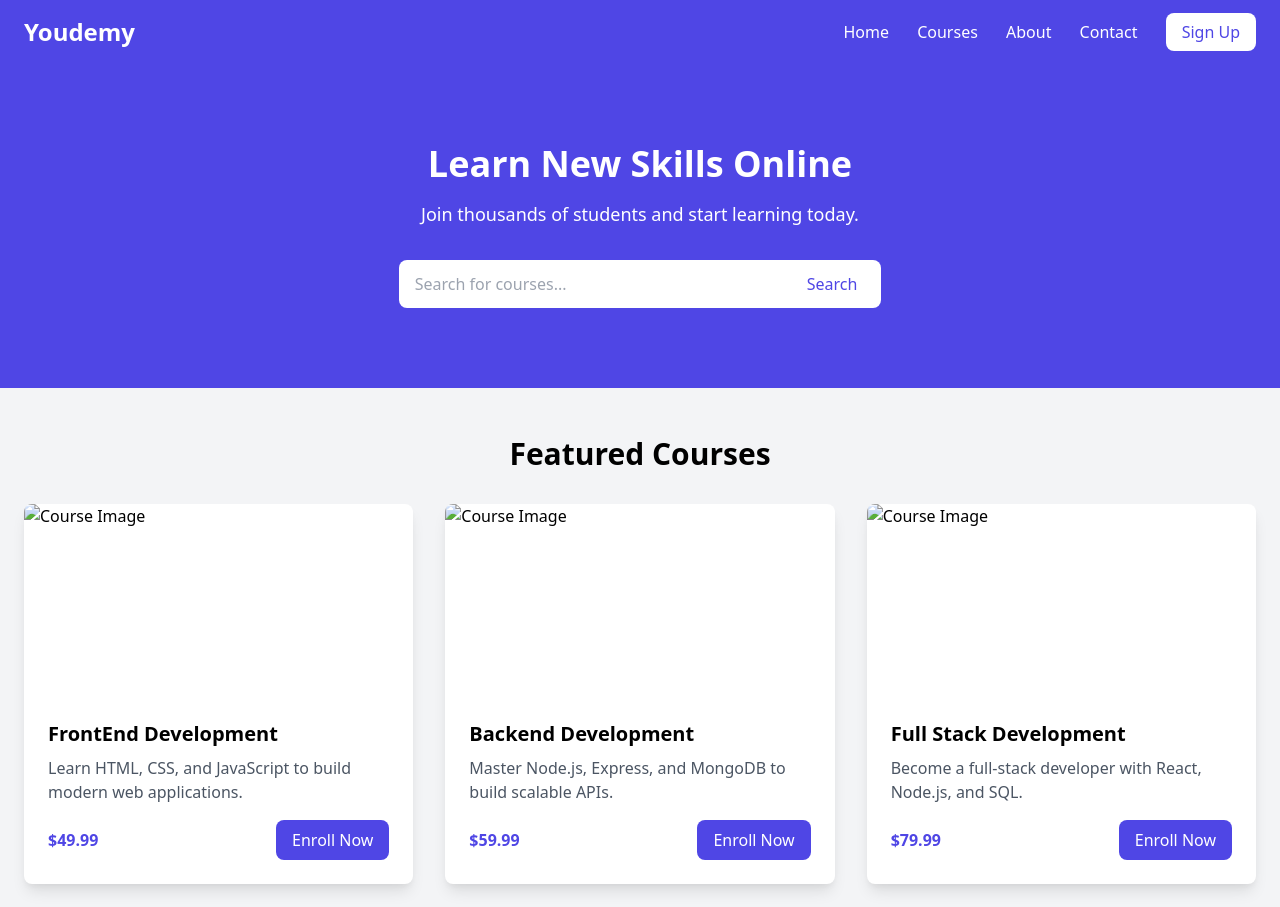
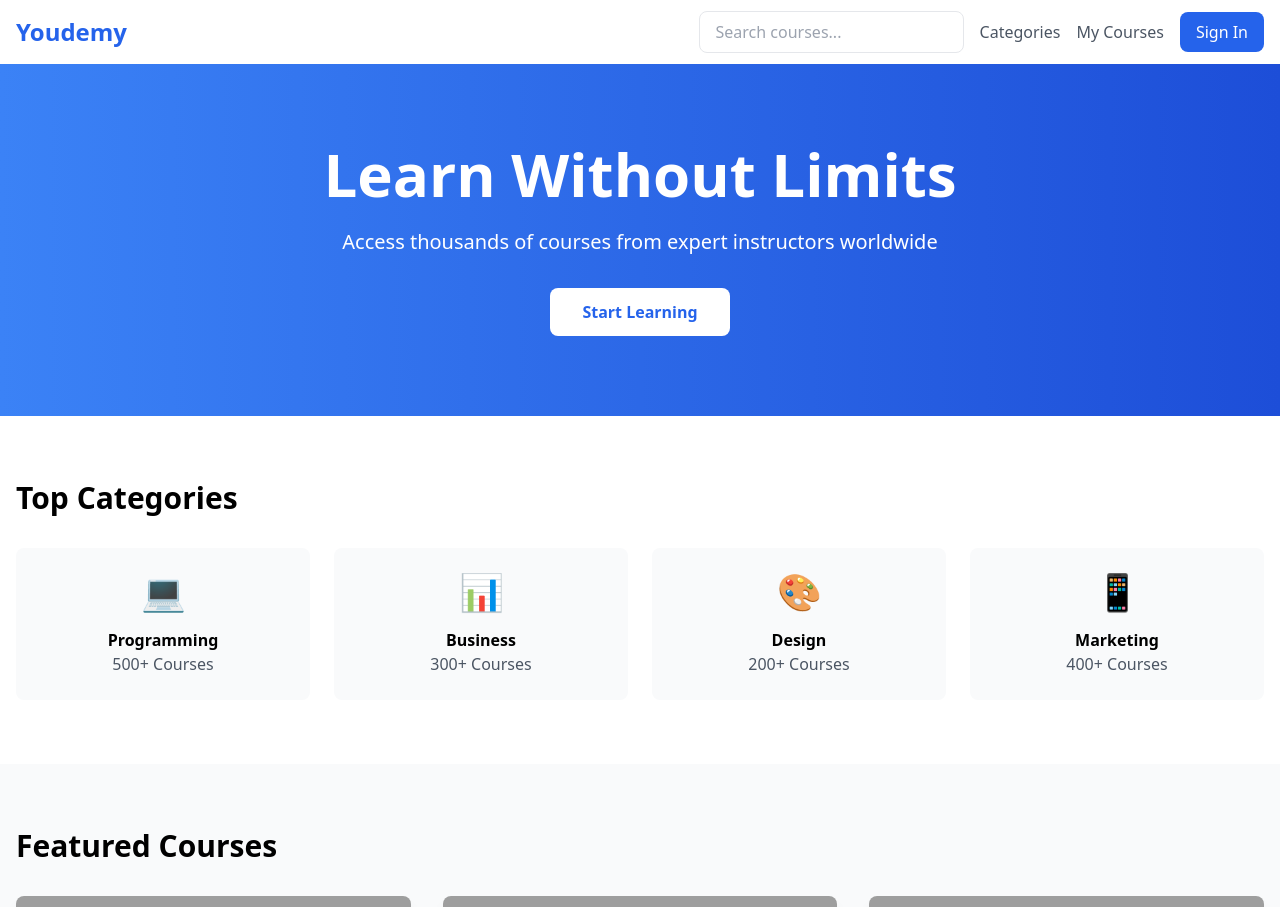
Before and after one commit to AymanElh/Youdemy, a PHP site: page /app/public/index.php in a window 1280 px wide. Shown: the top 907 px of the page. Run offline with PHP 8.4, Linux system fonts and the light colour scheme; some libraries are stand-ins or nearby versions; grey boxes are pictures that could not be loaded.

Commit message:
fix the categories crud and change the home page styling

```diff
--- a/app/Classes/BaseModel.php
+++ b/app/Classes/BaseModel.php
@@ -97,7 +97,6 @@ class BaseModel
         if($where !== NULL) {
             $sql .= " WHERE $where";
         }
-
         try {
             $stmt = self::$db->prepare($sql);
 
--- a/app/Controllers/CategoryContr.php
+++ b/app/Controllers/CategoryController.php
@@ -14,7 +14,7 @@ class CategoryController
         $this->category = new Category();
     }
 
-    public function createCategory(array $data): string
+    public function createCategory($data): string
     {
 
         $name = Validation::sanitizeInput($data['name'] ?? '');
--- a/app/public/index.php
+++ b/app/public/index.php
@@ -10,127 +10,170 @@ $db = Database::connect();
 
 ?>
 
-
-<!doctype html>
+<!DOCTYPE html>
 <html lang="en">
-
 <head>
-    <!-- Required meta tags -->
-    <meta charset="utf-8" />
-    <meta http-equiv="X-UA-Compatible" content="IE=edge" />
-    <meta name="viewport" content="width=device-width, initial-scale=1.0" />
-    <meta
-        name="description"
-        content="Youdemy - Online Learning Platform" />
-    <title>Youdemy - Home</title>
-    <!-- Tailwind CSS -->
-    <link href="https://cdn.jsdelivr.net/npm/tailwindcss@2.2.19/dist/tailwind.min.css" rel="stylesheet" />
-    <!-- Feather Icons -->
-    <script src="https://cdn.jsdelivr.net/npm/feather-icons/dist/feather.min.js"></script>
-
+    <meta charset="UTF-8">
+    <meta name="viewport" content="width=device-width, initial-scale=1.0">
+    <title>Learn Hub - Online Courses</title>
+    <script src="https://cdn.tailwindcss.com"></script>
 </head>
-
-<body class="bg-gray-100">
-    <!-- Header -->
-    <header class="bg-indigo-600 text-white">
-        <div class="container mx-auto px-6 py-4 flex justify-between items-center">
-            <!-- Logo -->
-            <a href="/" class="text-2xl font-bold">Youdemy</a>
+<body>
     <!-- Navigation -->
-            <nav class="space-x-6">
-                <a href="#" class="hover:text-indigo-300">Home</a>
-                <a href="../views/pages/courses.php" class="hover:text-indigo-300">Courses</a>
-                <a href="#" class="hover:text-indigo-300">About</a>
-                <a href="#" class="hover:text-indigo-300">Contact</a>
-                <a href="../views/pages/signup.php" class="bg-white text-indigo-600 px-4 py-2 rounded-lg hover:bg-indigo-50">Sign Up</a>
+    <nav class="bg-white shadow-lg">
+        <div class="max-w-7xl mx-auto px-4">
+            <div class="flex justify-between items-center h-16">
+                <div class="flex items-center">
+                    <a href="#" class="text-2xl font-bold text-blue-600">Youdemy</a>
+                </div>
+                <div class="hidden md:flex items-center space-x-4">
+                    <input type="text" placeholder="Search courses..." class="px-4 py-2 rounded-lg border focus:outline-none focus:ring-2 focus:ring-blue-500">
+                    <a href="#" class="text-gray-600 hover:text-blue-600">Categories</a>
+                    <a href="#" class="text-gray-600 hover:text-blue-600">My Courses</a>
+                    <a href="#" class="bg-blue-600 text-white px-4 py-2 rounded-lg hover:bg-blue-700">Sign In</a>
+                </div>
+            </div>
+        </div>
     </nav>
-        </div>
-    </header>
 
     <!-- Hero Section -->
-    <section class="bg-indigo-600 text-white py-20">
-        <div class="container mx-auto px-6 text-center">
-            <h1 class="text-4xl font-bold mb-4">Learn New Skills Online</h1>
-            <p class="text-lg mb-8">Join thousands of students and start learning today.</p>
-            <form class="flex justify-center">
-                <input
-                    type="text"
-                    placeholder="Search for courses..."
-                    class="w-96 px-4 py-3 rounded-l-lg focus:outline-none text-gray-800" />
-                <button
-                    type="submit"
-                    class="bg-white text-indigo-600 px-6 py-3 rounded-r-lg hover:bg-indigo-50">
-                    Search
+    <div class="bg-gradient-to-r from-blue-500 to-blue-700 text-white">
+        <div class="max-w-7xl mx-auto px-4 py-20">
+            <div class="text-center">
+                <h1 class="text-4xl md:text-6xl font-bold mb-6">Learn Without Limits</h1>
+                <p class="text-xl mb-8">Access thousands of courses from expert instructors worldwide</p>
+                <button class="bg-white text-blue-600 px-8 py-3 rounded-lg font-semibold hover:bg-gray-100">
+                    Start Learning
                 </button>
-            </form>
             </div>
-    </section>
+        </div>
+    </div>
+
+    <!-- Featured Categories -->
+    <div class="max-w-7xl mx-auto px-4 py-16">
+        <h2 class="text-3xl font-bold mb-8">Top Categories</h2>
+        <div class="grid grid-cols-2 md:grid-cols-4 gap-6">
+            <div class="bg-gray-50 p-6 rounded-lg text-center hover:shadow-lg transition">
+                <div class="text-4xl mb-4">💻</div>
+                <h3 class="font-semibold">Programming</h3>
+                <p class="text-gray-600">500+ Courses</p>
+            </div>
+            <div class="bg-gray-50 p-6 rounded-lg text-center hover:shadow-lg transition">
+                <div class="text-4xl mb-4">📊</div>
+                <h3 class="font-semibold">Business</h3>
+                <p class="text-gray-600">300+ Courses</p>
+            </div>
+            <div class="bg-gray-50 p-6 rounded-lg text-center hover:shadow-lg transition">
+                <div class="text-4xl mb-4">🎨</div>
+                <h3 class="font-semibold">Design</h3>
+                <p class="text-gray-600">200+ Courses</p>
+            </div>
+            <div class="bg-gray-50 p-6 rounded-lg text-center hover:shadow-lg transition">
+                <div class="text-4xl mb-4">📱</div>
+                <h3 class="font-semibold">Marketing</h3>
+                <p class="text-gray-600">400+ Courses</p>
+            </div>
+        </div>
+    </div>
 
     <!-- Featured Courses -->
-    <section class="container mx-auto px-6 py-12">
-        <h2 class="text-3xl font-bold text-center mb-8">Featured Courses</h2>
-        <div class="grid grid-cols-1 md:grid-cols-2 lg:grid-cols-3 gap-8">
+    <div class="bg-gray-50 py-16">
+        <div class="max-w-7xl mx-auto px-4">
+            <h2 class="text-3xl font-bold mb-8">Featured Courses</h2>
+            <div class="grid grid-cols-1 md:grid-cols-3 gap-8">
                 <!-- Course Card 1 -->
-            <div class="bg-white rounded-lg shadow-lg overflow-hidden">
-                <img src="https://via.placeholder.com/400x200" alt="Course Image" class="w-full h-48 object-cover" />
+                <div class="bg-white rounded-lg overflow-hidden shadow-lg">
+                    <img src="/api/placeholder/400/200" alt="Course thumbnail" class="w-full object-cover">
                     <div class="p-6">
-                    <h3 class="text-xl font-bold mb-2">FrontEnd Development</h3>
-                    <p class="text-gray-600 mb-4">Learn HTML, CSS, and JavaScript to build modern web applications.</p>
-                    <div class="flex justify-between items-center">
-                        <span class="text-indigo-600 font-bold">$49.99</span>
-                        <a href="#" class="bg-indigo-600 text-white px-4 py-2 rounded-lg hover:bg-indigo-700">Enroll Now</a>
+                        <div class="text-sm text-blue-600 mb-2">Programming</div>
+                        <h3 class="text-xl font-semibold mb-2">Complete PHP OOP Course 2024</h3>
+                        <p class="text-gray-600 mb-4">Learn object-oriented programming with PHP from scratch</p>
+                        <div class="flex items-center justify-between">
+                            <span class="text-gray-800 font-bold">$49.99</span>
+                            <button class="bg-blue-600 text-white px-4 py-2 rounded hover:bg-blue-700">
+                                Enroll Now
+                            </button>
                         </div>
                     </div>
                 </div>
 
                 <!-- Course Card 2 -->
-            <div class="bg-white rounded-lg shadow-lg overflow-hidden">
-                <img src="https://via.placeholder.com/400x200" alt="Course Image" class="w-full h-48 object-cover" />
+                <div class="bg-white rounded-lg overflow-hidden shadow-lg">
+                    <img src="/api/placeholder/400/200" alt="Course thumbnail" class="w-full object-cover">
                     <div class="p-6">
-                    <h3 class="text-xl font-bold mb-2">Backend Development</h3>
-                    <p class="text-gray-600 mb-4">Master Node.js, Express, and MongoDB to build scalable APIs.</p>
-                    <div class="flex justify-between items-center">
-                        <span class="text-indigo-600 font-bold">$59.99</span>
-                        <a href="#" class="bg-indigo-600 text-white px-4 py-2 rounded-lg hover:bg-indigo-700">Enroll Now</a>
+                        <div class="text-sm text-blue-600 mb-2">Web Development</div>
+                        <h3 class="text-xl font-semibold mb-2">MySQL Database Mastery</h3>
+                        <p class="text-gray-600 mb-4">Master MySQL database design and optimization</p>
+                        <div class="flex items-center justify-between">
+                            <span class="text-gray-800 font-bold">$39.99</span>
+                            <button class="bg-blue-600 text-white px-4 py-2 rounded hover:bg-blue-700">
+                                Enroll Now
+                            </button>
                         </div>
                     </div>
                 </div>
 
                 <!-- Course Card 3 -->
-            <div class="bg-white rounded-lg shadow-lg overflow-hidden">
-                <img src="https://via.placeholder.com/400x200" alt="Course Image" class="w-full h-48 object-cover" />
+                <div class="bg-white rounded-lg overflow-hidden shadow-lg">
+                    <img src="/api/placeholder/400/200" alt="Course thumbnail" class="w-full object-cover">
                     <div class="p-6">
-                    <h3 class="text-xl font-bold mb-2">Full Stack Development</h3>
-                    <p class="text-gray-600 mb-4">Become a full-stack developer with React, Node.js, and SQL.</p>
-                    <div class="flex justify-between items-center">
-                        <span class="text-indigo-600 font-bold">$79.99</span>
-                        <a href="#" class="bg-indigo-600 text-white px-4 py-2 rounded-lg hover:bg-indigo-700">Enroll Now</a>
+                        <div class="text-sm text-blue-600 mb-2">Web Design</div>
+                        <h3 class="text-xl font-semibold mb-2">Tailwind CSS Masterclass</h3>
+                        <p class="text-gray-600 mb-4">Build modern responsive websites with Tailwind CSS</p>
+                        <div class="flex items-center justify-between">
+                            <span class="text-gray-800 font-bold">$29.99</span>
+                            <button class="bg-blue-600 text-white px-4 py-2 rounded hover:bg-blue-700">
+                                Enroll Now
+                            </button>
                         </div>
                     </div>
                 </div>
             </div>
-    </section>
+        </div>
+    </div>
 
     <!-- Call to Action -->
-    <section class="bg-indigo-600 text-white py-20">
-        <div class="container mx-auto px-6 text-center">
-            <h2 class="text-3xl font-bold mb-4">Start Learning Today</h2>
-            <p class="text-lg mb-8">Join thousands of students and advance your career.</p>
-            <a href="#" class="bg-white text-indigo-600 px-8 py-3 rounded-lg hover:bg-indigo-50">Get Started</a>
+    <div class="bg-blue-600 text-white py-16">
+        <div class="max-w-7xl mx-auto px-4 text-center">
+            <h2 class="text-3xl font-bold mb-4">Start Teaching Today</h2>
+            <p class="text-xl mb-8">Share your knowledge and earn money by creating online courses</p>
+            <button class="bg-white text-blue-600 px-8 py-3 rounded-lg font-semibold hover:bg-gray-100">
+                Become an Instructor
+            </button>
         </div>
-    </section>
+    </div>
 
     <!-- Footer -->
-    <footer class="bg-gray-800 text-white py-8">
-        <div class="container mx-auto px-6 text-center">
-            <p>&copy; 2023 Youdemy. All rights reserved.</p>
+    <footer class="bg-gray-800 text-white py-12">
+        <div class="max-w-7xl mx-auto px-4">
+            <div class="grid grid-cols-1 md:grid-cols-4 gap-8">
+                <div>
+                    <h3 class="text-xl font-bold mb-4">LearnHub</h3>
+                    <p class="text-gray-400">Empower yourself with quality online education</p>
+                </div>
+                <div>
+                    <h3 class="text-xl font-bold mb-4">Quick Links</h3>
+                    <ul class="space-y-2">
+                        <li><a href="#" class="text-gray-400 hover:text-white">About Us</a></li>
+                        <li><a href="#" class="text-gray-400 hover:text-white">Contact</a></li>
+                        <li><a href="#" class="text-gray-400 hover:text-white">Careers</a></li>
+                    </ul>
+                </div>
+                <div>
+                    <h3 class="text-xl font-bold mb-4">Categories</h3>
+                    <ul class="space-y-2">
+                        <li><a href="#" class="text-gray-400 hover:text-white">Development</a></li>
+                        <li><a href="#" class="text-gray-400 hover:text-white">Business</a></li>
+                        <li><a href="#" class="text-gray-400 hover:text-white">Design</a></li>
+                    </ul>
+                </div>
+                <div>
+                    <h3 class="text-xl font-bold mb-4">Newsletter</h3>
+                    <p class="text-gray-400 mb-4">Subscribe for updates</p>
+                    <input type="email" placeholder="Enter your email" class="w-full px-4 py-2 rounded-lg text-gray-800">
+                </div>
+            </div>
         </div>
     </footer>
-
-    <!-- Feather Icons -->
-    <script>
-        feather.replace();
-    </script>
 </body>
-
 </html>
```
Also changed, not shown: app/views/Dashboard/pages/categories.php (+65 -22 lines), app/views/Dashboard/pages/courses.php (+15 -7 lines), app/views/Dashboard/pages/tags.php (+11 -11 lines), app/views/partials/modals.php (added, +149 -0 lines), app/views/partials/navbar-vertical.php (+5 -5 lines), app/Controllers/CourseController.php (renamed from app/Controllers/CourseContr.php), app/Controllers/TagController.php (renamed from app/Controllers/TagContr.php), app/public/assets/js/main.js (added). Lines whose indentation alone changed are shown as unchanged.
